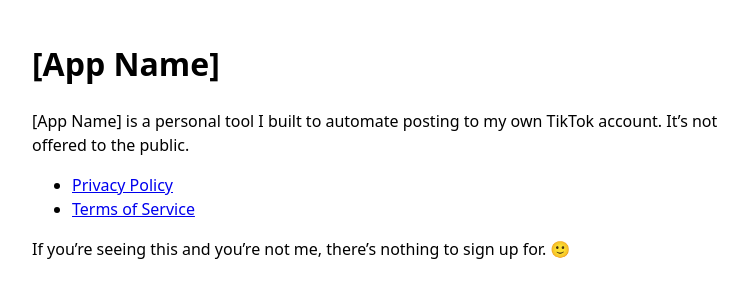
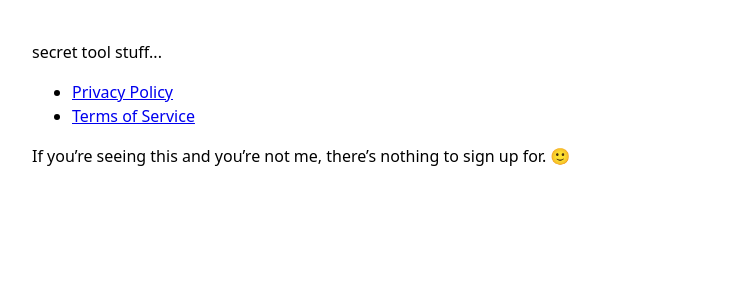
Before and after one commit to scobi7/breathpowered, a plain HTML site: page index.html in a window 1280 px wide. Shown: the whole page, without its empty margins (248-996 px from the left). Drawn offline with Linux system fonts and the light colour scheme.

Commit message:
Update index.html

```diff
--- a/index.html
+++ b/index.html
@@ -2,10 +2,10 @@
 <html lang="en">
 <meta charset="utf-8">
 <meta name="viewport" content="width=device-width,initial-scale=1">
-<title>[App Name]</title>
+<title>Breathworks</title>
 <body style="font-family:system-ui;max-width:720px;margin:40px auto;padding:0 16px;line-height:1.5">
-  <h1>[App Name]</h1>
-  <p>[App Name] is a personal tool I built to automate posting to my own TikTok account. It’s not offered to the public.</p>
+  <h1></h1>
+  <p>secret tool stuff...</p>
   <ul>
     <li><a href="./privacy.html">Privacy Policy</a></li>
     <li><a href="./terms.html">Terms of Service</a></li>
```
